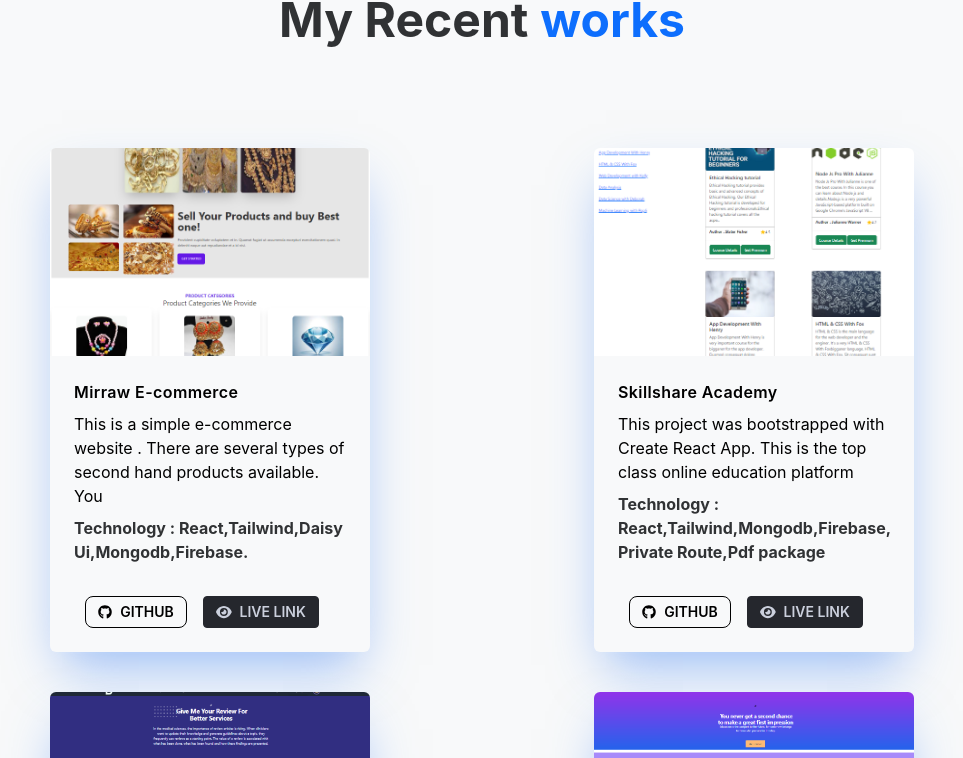
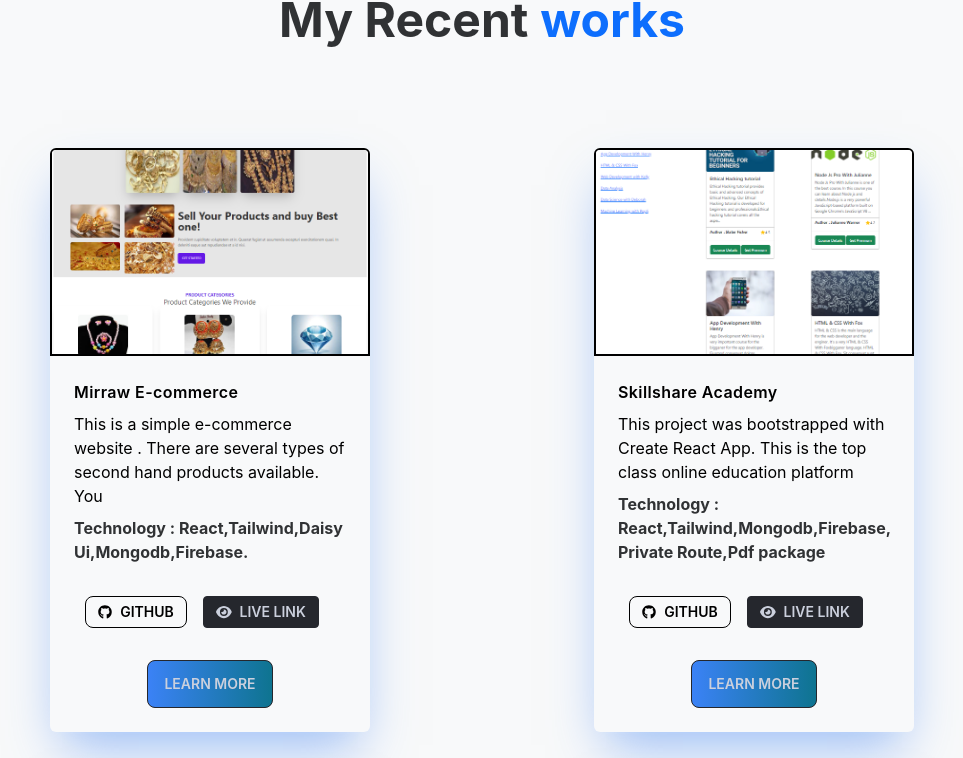
Before and after one commit to siamalrafi/Protfoli, a React (Create React App) app: page / in a window 1280 px wide. Shown: the part 1644-2402 px from the top of the page, without its empty margins (158-1121 px from the left). Built offline with nearby package versions, Linux system fonts and the light colour scheme.

Commit message:
This is the next

```diff
--- a/src/App.js
+++ b/src/App.js
@@ -17,11 +17,6 @@
         <MySkills></MySkills>
         <Projects></Projects>
         <Contact></Contact>
-
-
-
-
-
         <Footer></Footer>
       </div>
     </div >
--- a/src/Components/Projects.jsx
+++ b/src/Components/Projects.jsx
@@ -10,7 +10,7 @@
 
 
 const Projects = () => {
-    // const Projects = [1, 2, 3, 4];
+    // #fcca53
     const projects = [
         {
             id: 1,
@@ -68,9 +68,9 @@
                         <div data-aos="fade-up"
                             data-aos-duration="1000" key={i} className="max-w-xs mt-10  rounded-md shadow-2xl hover:shadow-3xl shadow-blue-500/50">
                             <img src={project.img} alt="project.img"
-                                className="object-cover object-center w-full rounded-t-md h-52 dark:bg-gray-500" />
+                                className="border-2 border-black object-cover object-center w-full rounded-t-md h-52 dark:bg-gray-500" />
 
-                            <div className="flex flex-col justify-between p-6 space-y-8">
+                            <div className="flex flex-col justify-between p-6">
                                 <div className="space-y-2">
                                     <h2 className="text-black font-semibold tracking-wide">{project.name}</h2>
                                     <p className="text-black">
@@ -93,6 +93,9 @@
                                             <span className='ml-2'>Live Link</span></button>
                                     </a>
                                 </div>
+                                <div className='flex justify-center'>
+                                    <button className='btn bg-gradient-to-r from-blue-500 to-cyan-700 '>Learn more</button>
+                                </div>
                             </div>
                         </div>
                     )
```
